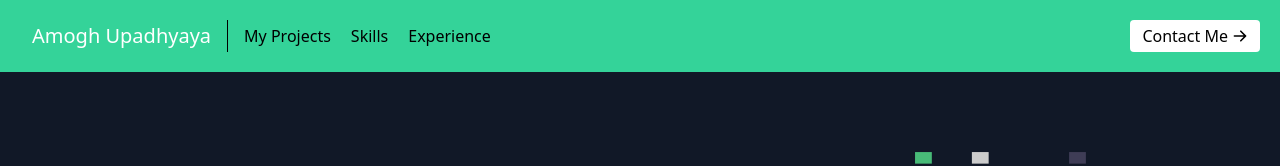
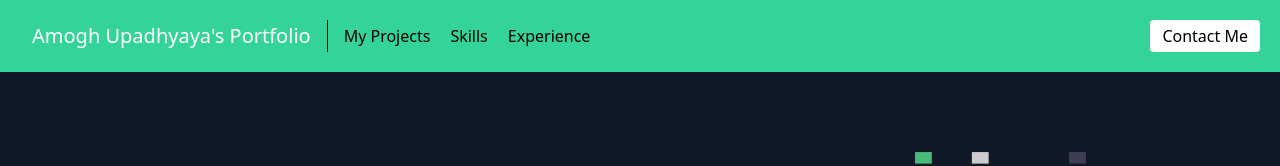
Before and after one commit to amoghu26/portfolio, a React (Create React App) app: page / in a window 1280 px wide. Shown: the top 166 px of the page. Built offline with nearby package versions, Linux system fonts and the light colour scheme.

Commit message:
Add files via upload

```diff
--- a/src/components/Navbar.js
+++ b/src/components/Navbar.js
@@ -8,7 +8,7 @@ export default function Navbar() {
       <div className="container mx-auto flex flex-wrap p-5 flex-col md:flex-row items-center">
         <a className="title-font font-medium text-white mb-4 md:mb-0">
           <a href="#about" className="ml-3 text-xl">
-            Amogh Upadhyaya
+            Amogh Upadhyaya's Portfolio
           </a>
         </a>
         <nav className="md:mr-auto md:ml-4 md:py-1 md:pl-4 md:border-l md:border-black	flex flex-wrap items-center text-base justify-center">
@@ -26,7 +26,6 @@ export default function Navbar() {
           href="#contact"
           className="inline-flex text-black items-center bg-white border-0 py-1 px-3 focus:outline-none hover:bg-white rounded text-base mt-4 md:mt-0">
           Contact Me
-          <ArrowRightIcon className="w-4 h-4 ml-1" />
         </a>
       </div>
     </header>
```
